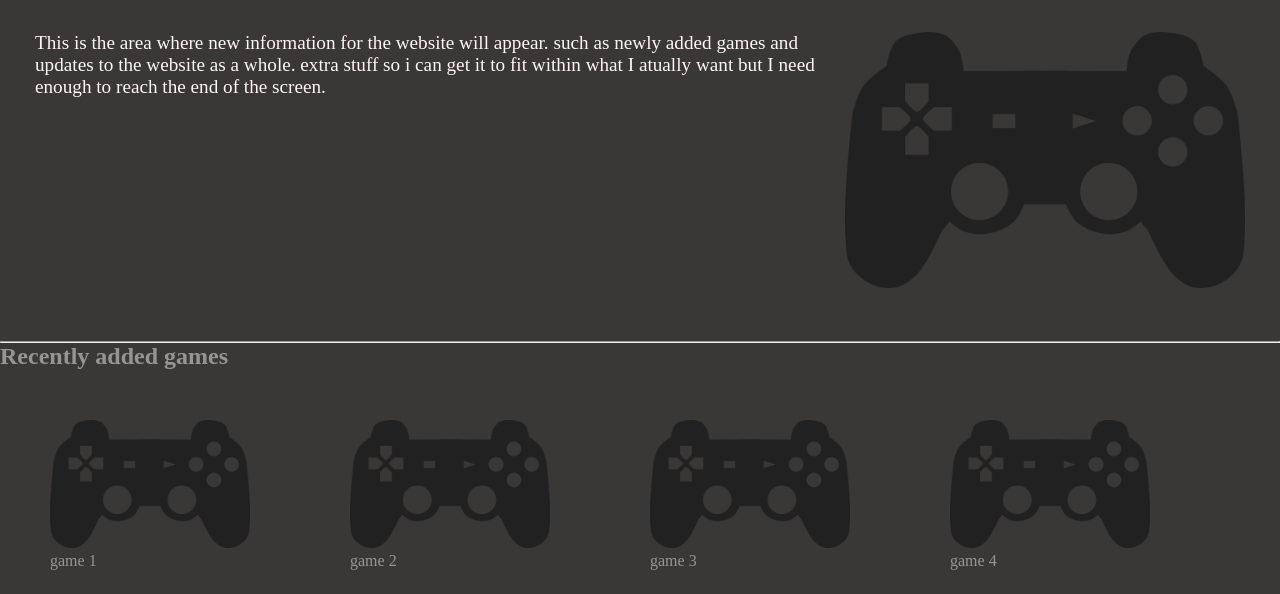
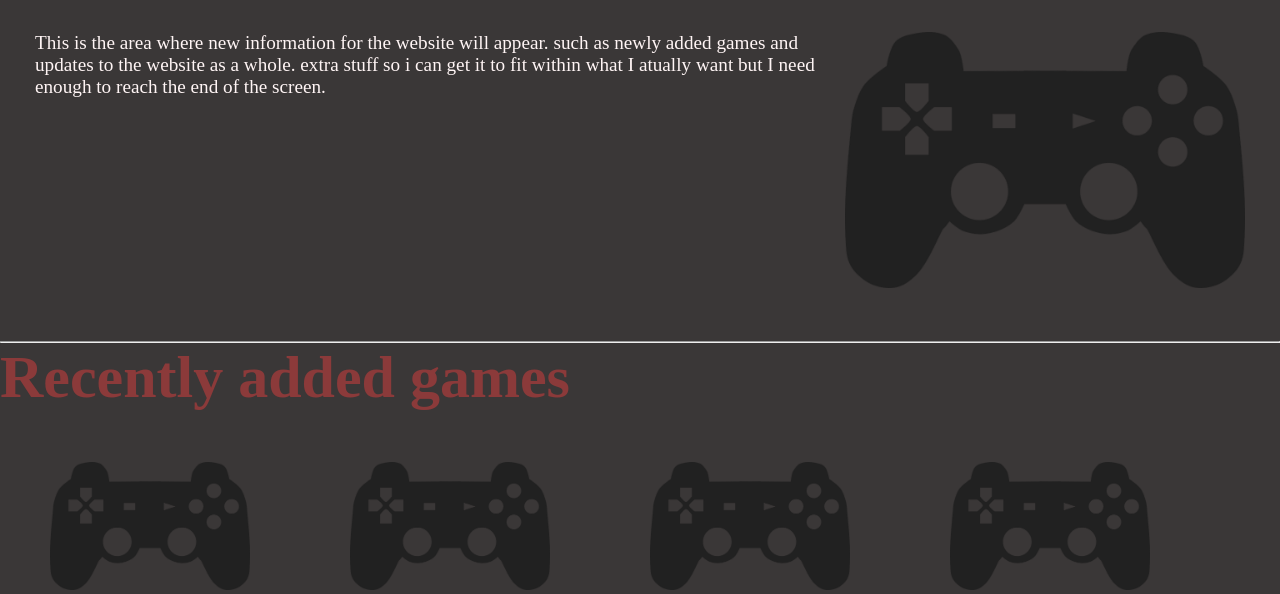
Before and after one commit to ThomasDP01/Project_1_3150, a website: page dist/index.html in a window 1280 px wide. Shown: the part 206-800 px from the top of the page. Drawn offline with Linux system fonts and the light colour scheme.

Commit message:
additional edits 2/28

```diff
--- a/css/index.css
+++ b/css/index.css
@@ -83,3 +83,10 @@ h1 {
   text-align: center;
   align-items: center;
 }
+
+h2 {
+  display: flex;
+  color: rgb(139, 58, 58);
+  font-size: 60px;
+  font-weight: bolder;
+}
```
